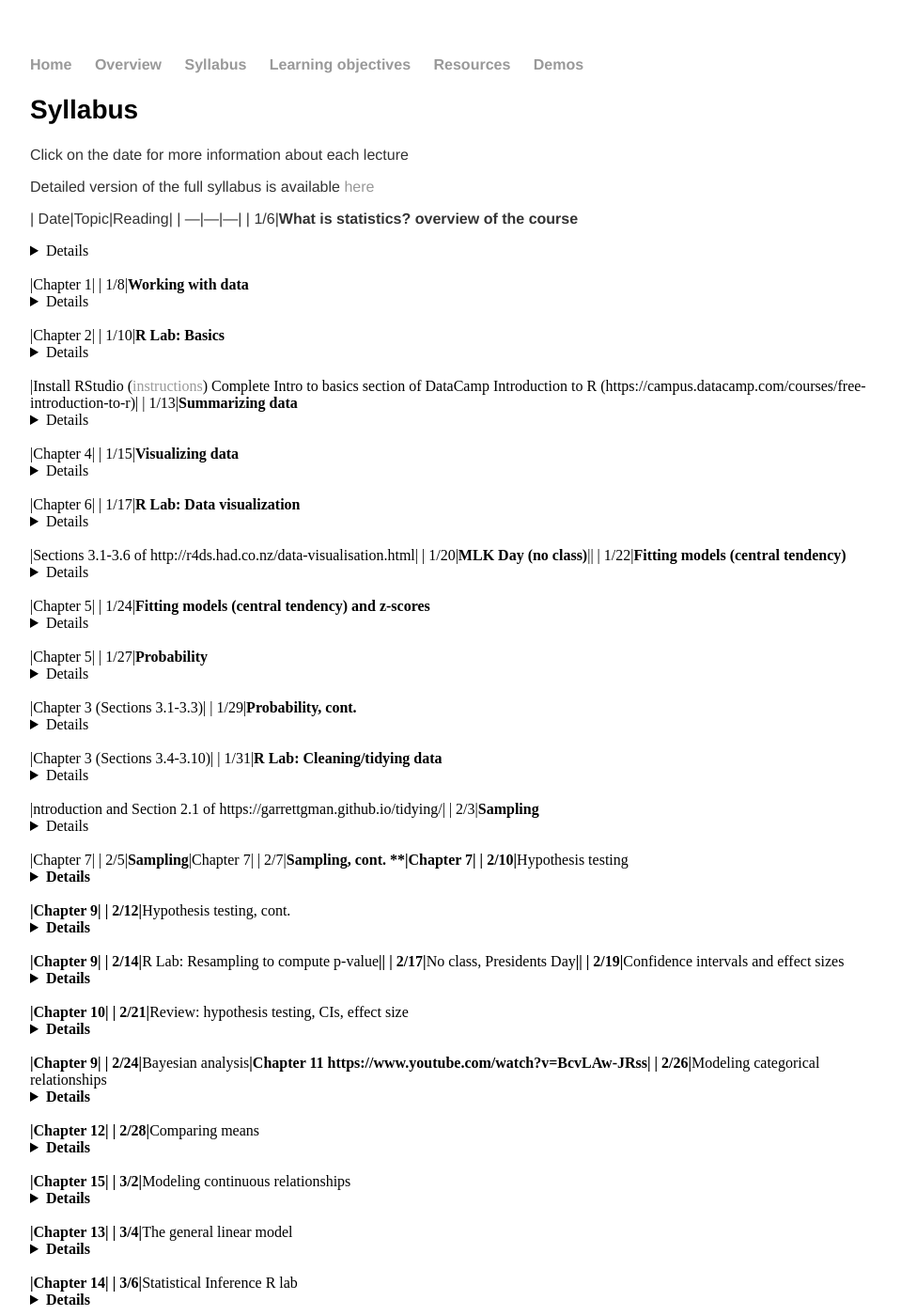
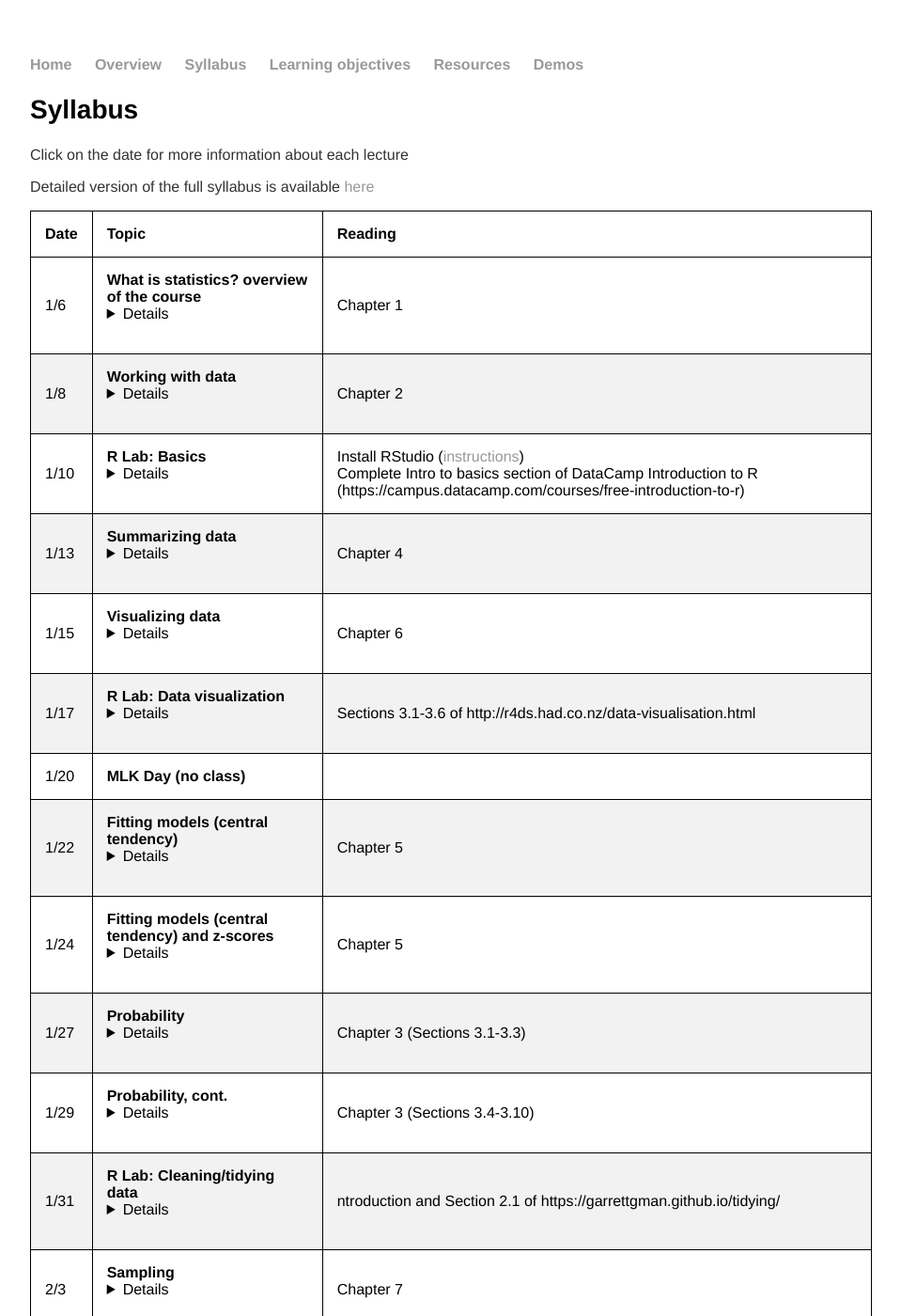
Before and after one commit to stats60/stats60.github.io, a Jekyll site: the page built from syllabus/index.md, in a window 1280 px wide and 1400 px high. Shown: the whole window at 94% size, without its empty margins (160-1119 px from the left). Built offline with Jekyll 4.4.1, drawn with Linux system fonts in a browser that asks for light colours; our own code applies the rules of GitHub Pages for plain Markdown files; some of the changed text lies outside the part shown.

Commit message:
autoupdate

```diff
--- a/syllabus/index.md
+++ b/syllabus/index.md
@@ -12,8 +12,7 @@
 | ---|---|---|
 | 1/6|**What is statistics? overview of the course**<details><br>Learning Objectives:<br><br>After this lecture, you should be able to:<br>* Describe the central goals and fundamental concepts of statistics.<br>* Describe the difference between experimental and observational research with regard to what can be inferred about causality<br>* Explain how randomization provides the ability to make inferences about causation.<br></details><br>|Chapter 1|
 | 1/8|**Working with data**<details><br>Learning Objectives:<br><br>After this lecture, you should be able to:<br>* Distinguish between different types of variables (quantitative/qualitative, discrete/continuous)<br>* Describe the concept of measurement error<br>* Distinguish between the concepts of reliability and validity and apply each concept to a particular dataset<br></details><br>|Chapter 2|
-| 1/10|**R Lab: Basics**<details><br>Learning Objectives:<br><br>After this lecture, you should be able to:<br>* Interact with an RMarkdown notebook in RStudio<br>* Describe the difference between a variable and a function<br>* Create a vector, matrix, or data frame and access its elements<br>* Load data from an R package and view the data<br><br>Links:<br>* For additional practice with R, check out the free courses provided by [Datacamp](http://www.datacamp.com).  In particular, their [Introduction to R](https://www.datacamp.com/courses/free-introduction-to-r) provides a nice basic overview of working in R.<br></details><br>|Install RStudio ([instructions](https://psych10.github.io/sessions/03/))
-Complete Intro to basics section of DataCamp Introduction to R (https://campus.datacamp.com/courses/free-introduction-to-r)|
+| 1/10|**R Lab: Basics**<details><br>Learning Objectives:<br><br>After this lecture, you should be able to:<br>* Interact with an RMarkdown notebook in RStudio<br>* Describe the difference between a variable and a function<br>* Create a vector, matrix, or data frame and access its elements<br>* Load data from an R package and view the data<br><br>Links:<br>* For additional practice with R, check out the free courses provided by [Datacamp](http://www.datacamp.com).  In particular, their [Introduction to R](https://www.datacamp.com/courses/free-introduction-to-r) provides a nice basic overview of working in R.<br></details><br>|Install RStudio ([instructions](https://psych10.github.io/sessions/03/))<br>Complete Intro to basics section of DataCamp Introduction to R (https://campus.datacamp.com/courses/free-introduction-to-r)|
 | 1/13|**Summarizing data**<details><br>Learning Objectives:<br><br>After this lecture, you should be able to:<br>* Compute absolute, relative, and cumulative frequency distributions for a given dataset<br>* Generate a graphical representation of frequency distributions<br>* Describe the difference between a normal and a long-tailed distribution, and describe the situations that give rise to each<br><br>Links:<br>* [R Notebook for lecture](https://rawgit.com/psych10/psych10/master/notebooks/Session04-SummarizingData/Session04-SummarizingData.html)<br>* [Social network data](https://snap.stanford.edu/data/egonets-Facebook.html)<br></details><br>|Chapter 4|
 | 1/15|**Visualizing data**<details><br>Learning Objectives:<br><br>After this lecture, you should be able to:<br>* Describe the principles that distinguish between good and bad graphs, and use them to identify good versus bad graphs.<br></details><br>|Chapter 6|
 | 1/17|**R Lab: Data visualization**<details><br>Learning Objectives:<br><br>After this lecture, you should be able to:<br>* Plot summary graphs using ggplot<br></details><br>|Sections 3.1-3.6 of http://r4ds.had.co.nz/data-visualisation.html|
@@ -24,16 +23,15 @@
 | 1/29|**Probability, cont.**<details><br>Learning Objectives:<br><br>After this lecture, you should be able to:<br>* Describe the difference between a probability and a conditional probability<br>* Describe the concept of statistical independence<br>* Use Bayes’ theorem to compute the inverse conditional probability.<br></details><br>|Chapter 3 (Sections 3.4-3.10)|
 | 1/31|**R Lab: Cleaning/tidying data**<details><br>Learning Objectives:<br><br>After this lecture, you should be able to:<br>* Prepare data for analysis<br></details><br>|ntroduction and Section 2.1 of https://garrettgman.github.io/tidying/|
 | 2/3|**Sampling**<details><br>Learning Objectives:<br><br>After this lecture, you should be able to:<br>* Distinguish between a population and a sample, and between population parameters and statistics<br>* Describe the concepts of sampling error and sampling distribution<br>* Describe how the Central Limit Theorem determines the nature of the sampling distribution of the mean<br><br>Links:<br>* [R notebook for lecture](https://rawgit.com/psych10/psych10/master/notebooks/Session12-Sampling/Session12-Sampling.html)<br></details><br>|Chapter 7|
-| 2/5|**Sampling**|Chapter 7|
-| 2/7|**Sampling, cont. **|Chapter 7|
+| 2/5|**Resampling**|Chapter 7|
+| 2/7|**Sampling and resampling, cont.**|Chapter 7|
 | 2/10|**Hypothesis testing**<details><br>Learning Objectives:<br><br>After this lecture, you should be able to:<br>* Identify the components of a hypothesis test, including the parameter of interest, the null and alternative hypotheses, and the test statistic.<br>* Describe the proper interpretations of a p-value as well as common misinterpretations<br>* Distinguish between the two types of error in hypothesis testing, and the factors that determine them.<br><br>Links:<br>* R notebook for lecture: https://rawgit.com/psych10/psych10/master/notebooks/Session16-HypothesisTesting/Session16-HypothesisTesting.html<br></details><br>|Chapter 9|
 | 2/12|**Hypothesis testing, cont.**<details><br>Learning Objectives:<br><br>After this lecture, you should be able to:<br>* Describe how resampling can be used to compute a p-value.<br>* Define the concept of statistical power, and compute statistical power for a given statistical test.<br>* Describe the main criticisms of null hypothesis statistical testing<br></details><br>|Chapter 9|
 | 2/14|**R Lab: Resampling to compute p-value**||
 | 2/17|**No class, Presidents Day**||
 | 2/19|**Confidence intervals and effect sizes**<details><br>Learning Objectives:<br><br>After this lecture, you should be able to:<br>* Describe the proper interpretation of a confidence interval, and compute a confidence interval for the mean of a given dataset.<br>* Define the concept of effect size, and compute the effect size for a given test.<br></details><br>|Chapter 10|
 | 2/21|**Review: hypothesis testing, CIs, effect size**<details><br>Learning Objectives:<br><br>After this lecture, you should be able to:<br></details><br>|Chapter 9|
-| 2/24|**Bayesian analysis**|Chapter 11
-https://www.youtube.com/watch?v=BcvLAw-JRss|
+| 2/24|**Bayesian analysis**|Chapter 11<br>https://www.youtube.com/watch?v=BcvLAw-JRss|
 | 2/26|**Modeling categorical relationships**<details><br>Learning Objectives:<br><br>After this lecture, you should be able to:<br>* Describe the concept of a contingency table for categorical data.<br>* Describe the concept of the chi-squared test for association and compute it for a given contingency table.<br></details><br>|Chapter 12|
 | 2/28|**Comparing means**<details><br>Learning Objectives:<br><br>After this lecture, you should be able to:<br>* Determine whether a one-sample t-test or two-sample t-test is appropriate for a given hypothesis.<br>* Compute a one-sample and two-sample t-test on relevant datasets, and compute the effect size and confidence intervals associated with each of these tests.<br></details><br>|Chapter 15|
 | 3/2|**Modeling continuous relationships**<details><br>Learning Objectives:<br><br>After this lecture, you should be able to:<br>* Describe the concept of the correlation coefficient and its interpretation and compute it for a bivariate dataset<br>* Describe the potential causal influences that can give rise to a correlation.<br><br>Links:<br>* [Spurious Correlations](http://www.tylervigen.com/spurious-correlations)<br></details><br>|Chapter 13|
@@ -41,6 +39,4 @@
 | 3/6|**Statistical Inference R lab**<details><br>Learning Objectives:<br><br>After this lecture, you should be able to:<br>* Demonstrate the ability to apply statistical models to real data in R<br></details><br>||
 | 3/9|**Statistical modeling: Practical examples**<details><br>Learning Objectives:<br><br>After this lecture, you should be able to:<br>* Describe how to determine what kind of model to apply to a dataset<br></details><br>|Chapter 16|
 | 3/11|**Review: different types of modeling**||
-| 3/13|**Doing reproducible research**<details><br>Learning Objectives:<br><br>After this lecture, you should be able to:<br>* Describe the concept of P-hacking and its effects on scientific practice<br>* Describe the concept of positive predictive value and its relation to statstical power<br><br>Links:<br>* [Fivethirtyeight P-hacking demo](https://projects.fivethirtyeight.com/p-hacking/)<br></details><br>|Chapter 17
-Simmons et al (available on Canvas)
-https://www.buzzfeed.com/stephaniemlee/brian-wansink-cornell-p-hacking?utm_term=.gtAVwLX2GM#.fep9L6pw78|
+| 3/13|**Doing reproducible research**<details><br>Learning Objectives:<br><br>After this lecture, you should be able to:<br>* Describe the concept of P-hacking and its effects on scientific practice<br>* Describe the concept of positive predictive value and its relation to statstical power<br><br>Links:<br>* [Fivethirtyeight P-hacking demo](https://projects.fivethirtyeight.com/p-hacking/)<br></details><br>|Chapter 17<br>Simmons et al (available on Canvas)<br>https://www.buzzfeed.com/stephaniemlee/brian-wansink-cornell-p-hacking?utm_term=.gtAVwLX2GM#.fep9L6pw78|
```
Also changed, not shown: full_syllabus/index.md (+5 -9 lines).
